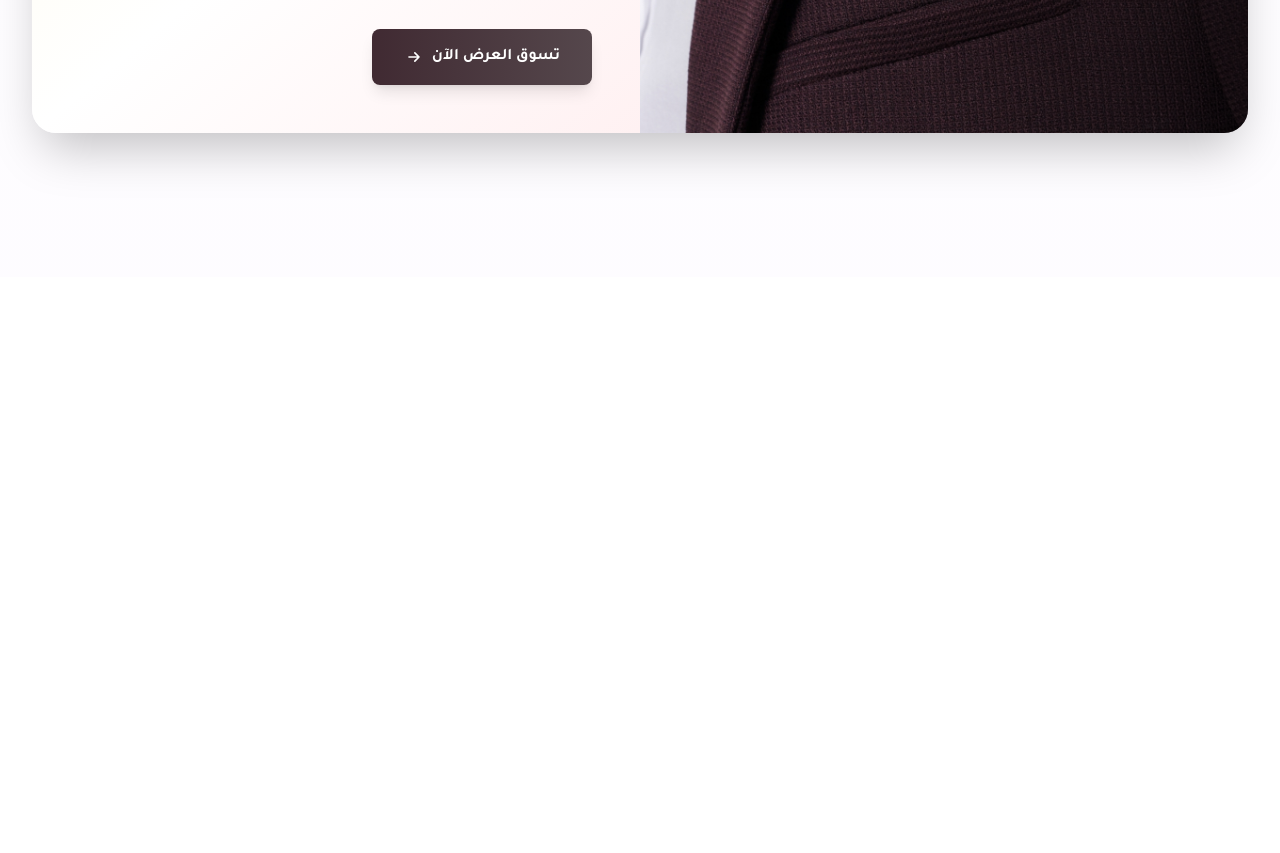
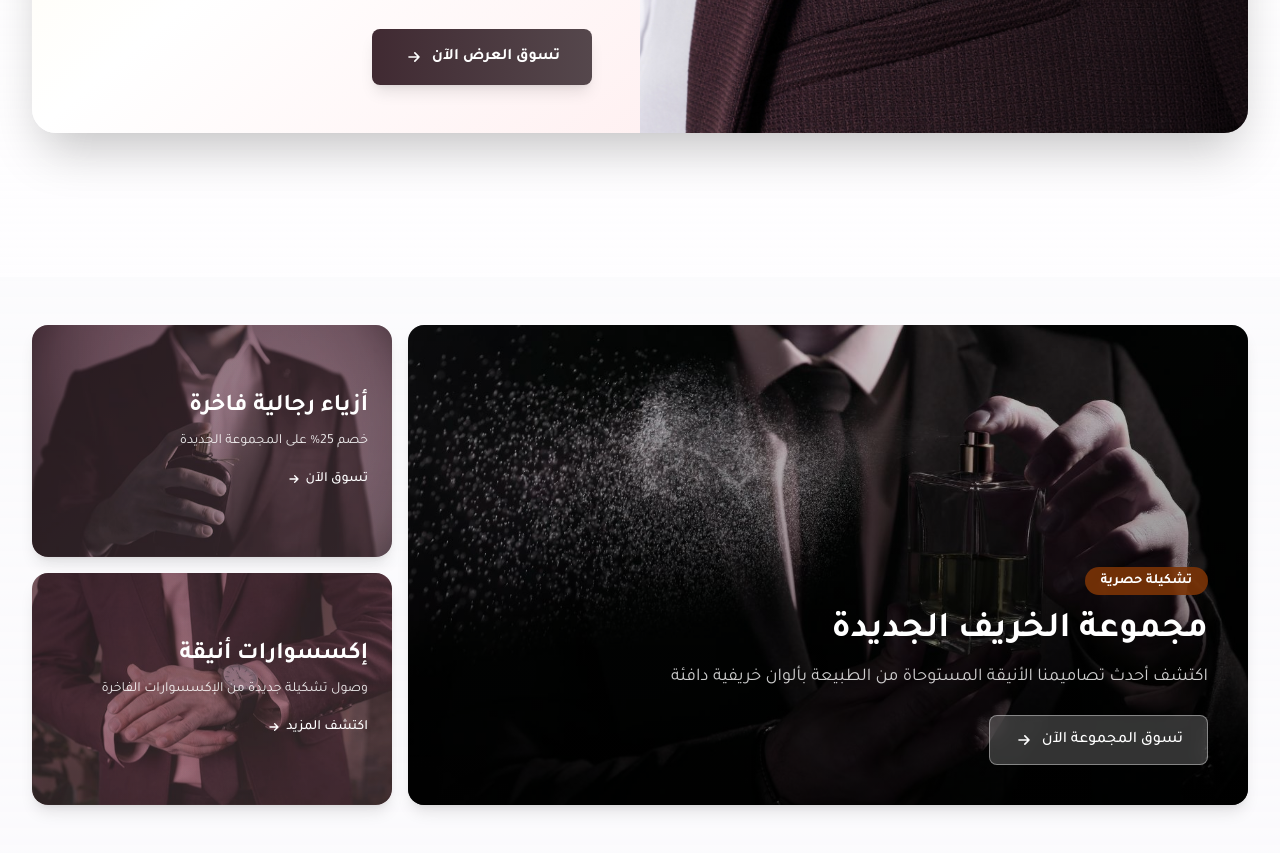
Before and after one commit to MohammedTuaymah/tailwind-theme, a website: page dist/index.html in a window 1280 px wide. Shown: the part 2064-2917 px from the top of the page. Before the commit the page ends 2341 px from the top, so only its background shows below. Drawn offline with Linux system fonts and the light colour scheme.

Commit message:
three banners in one section

```diff
--- a/dist/index.html
+++ b/dist/index.html
@@ -513,6 +513,93 @@
 
 
 
+  <!-- Multi-Banner Section - 70/30 Split -->
+  <section class="py-12 bg-gray-50/50">
+    <div class="max-w-7xl mx-auto px-4 sm:px-6 lg:px-8">
+      <div class="flex flex-col md:flex-row md:h-[60vh] gap-4">
+        <!-- Large Banner (70% width) -->
+        <div class="md:w-[70%] h-full">
+          <div class="relative h-full rounded-2xl overflow-hidden shadow-lg group">
+            <!-- Banner Background -->
+            <img src="./img/banner.jpg" alt="تشكيلة جديدة" class="w-full h-full object-cover transition-transform duration-700 group-hover:scale-105">
+
+            <!-- Overlay -->
+            <div class="absolute inset-0 bg-gradient-to-t from-black/70 via-black/40 to-black/20"></div>
+
+            <!-- Content -->
+            <div class="absolute inset-0 flex flex-col justify-end p-8 md:p-10">
+              <div class="transform transition-transform duration-300 group-hover:translate-y-[-8px]">
+                <span class="inline-block px-4 py-1 bg-amber-900/90 text-white text-sm font-bold rounded-full mb-4">تشكيلة حصرية</span>
+                <h3 class="text-3xl md:text-4xl font-bold text-white mb-3">مجموعة الخريف الجديدة</h3>
+                <p class="text-white/80 text-lg mb-6 max-w-xl">اكتشف أحدث تصاميمنا الأنيقة المستوحاة من الطبيعة بألوان خريفية دافئة</p>
+                <a href="#" class="inline-flex items-center justify-center px-6 py-3 bg-white/20 backdrop-blur-sm hover:bg-white/30 border border-white/40 text-white font-medium rounded-lg transition-all duration-300 hover:shadow-lg">
+                  تسوق المجموعة الآن
+                  <svg xmlns="http://www.w3.org/2000/svg" class="h-5 w-5 mr-2" fill="none" viewBox="0 0 24 24" stroke="currentColor">
+                    <path stroke-linecap="round" stroke-linejoin="round" stroke-width="2" d="M13 7l5 5m0 0l-5 5m5-5H6" />
+                  </svg>
+                </a>
+              </div>
+            </div>
+          </div>
+        </div>
+
+        <!-- Small Banners Column (30% width) -->
+        <div class="md:w-[30%] flex flex-col gap-4 h-full">
+          <!-- Small Banner 1 (Top) -->
+          <div class="h-[calc(50%-0.5rem)] relative rounded-2xl overflow-hidden shadow-lg group">
+            <!-- Banner Background -->
+            <div class="absolute inset-0 bg-gradient-to-br from-[#402a32] to-[#55474c] opacity-90"></div>
+            <div class="absolute inset-0 bg-[url('./img/1.jpg')] bg-cover bg-center mix-blend-overlay opacity-70 transition-transform duration-700 group-hover:scale-110"></div>
+
+            <!-- Content -->
+            <div class="relative h-full flex flex-col justify-center p-6">
+              <div class="transform transition-transform duration-300 group-hover:translate-y-[-5px]">
+                <h3 class="text-xl md:text-2xl font-bold text-white mb-2">أزياء رجالية فاخرة</h3>
+                <p class="text-white/90 text-sm mb-4">خصم 25% على المجموعة الجديدة</p>
+                <a href="#" class="inline-flex items-center text-white text-sm font-medium hover:underline">
+                  تسوق الآن
+                  <svg xmlns="http://www.w3.org/2000/svg" class="h-4 w-4 mr-1" fill="none" viewBox="0 0 24 24" stroke="currentColor">
+                    <path stroke-linecap="round" stroke-linejoin="round" stroke-width="2" d="M13 7l5 5m0 0l-5 5m5-5H6" />
+                  </svg>
+                </a>
+              </div>
+            </div>
+          </div>
+
+          <!-- Small Banner 2 (Bottom) -->
+          <div class="h-[calc(50%-0.5rem)] relative rounded-2xl overflow-hidden shadow-lg group">
+            <!-- Banner Background -->
+            <div class="absolute inset-0 bg-gradient-to-br from-[#402a32] to-[#63474d] opacity-90"></div>
+            <div class="absolute inset-0 bg-[url('./img/2.jpg')] bg-cover bg-center mix-blend-overlay opacity-70 transition-transform duration-700 group-hover:scale-110"></div>
+
+            <!-- Content -->
+            <div class="relative h-full flex flex-col justify-center p-6">
+              <div class="transform transition-transform duration-300 group-hover:translate-y-[-5px]">
+                <h3 class="text-xl md:text-2xl font-bold text-white mb-2">إكسسوارات أنيقة</h3>
+                <p class="text-white/90 text-sm mb-4">وصول تشكيلة جديدة من الإكسسوارات الفاخرة</p>
+                <a href="#" class="inline-flex items-center text-white text-sm font-medium hover:underline">
+                  اكتشف المزيد
+                  <svg xmlns="http://www.w3.org/2000/svg" class="h-4 w-4 mr-1" fill="none" viewBox="0 0 24 24" stroke="currentColor">
+                    <path stroke-linecap="round" stroke-linejoin="round" stroke-width="2" d="M13 7l5 5m0 0l-5 5m5-5H6" />
+                  </svg>
+                </a>
+              </div>
+            </div>
+          </div>
+        </div>
+      </div>
+    </div>
+  </section>
+
+
+
+
+
+
+
+
+
+
 
   <!-- Quick View Modal -->
   <div id="quick-view-modal" class="fixed inset-0 z-50 overflow-y-auto hidden">
```
Also changed, not shown: dist/img/1.jpg (added), dist/img/2.jpg (added), dist/img/banner.jpg (added), dist/style.css.
